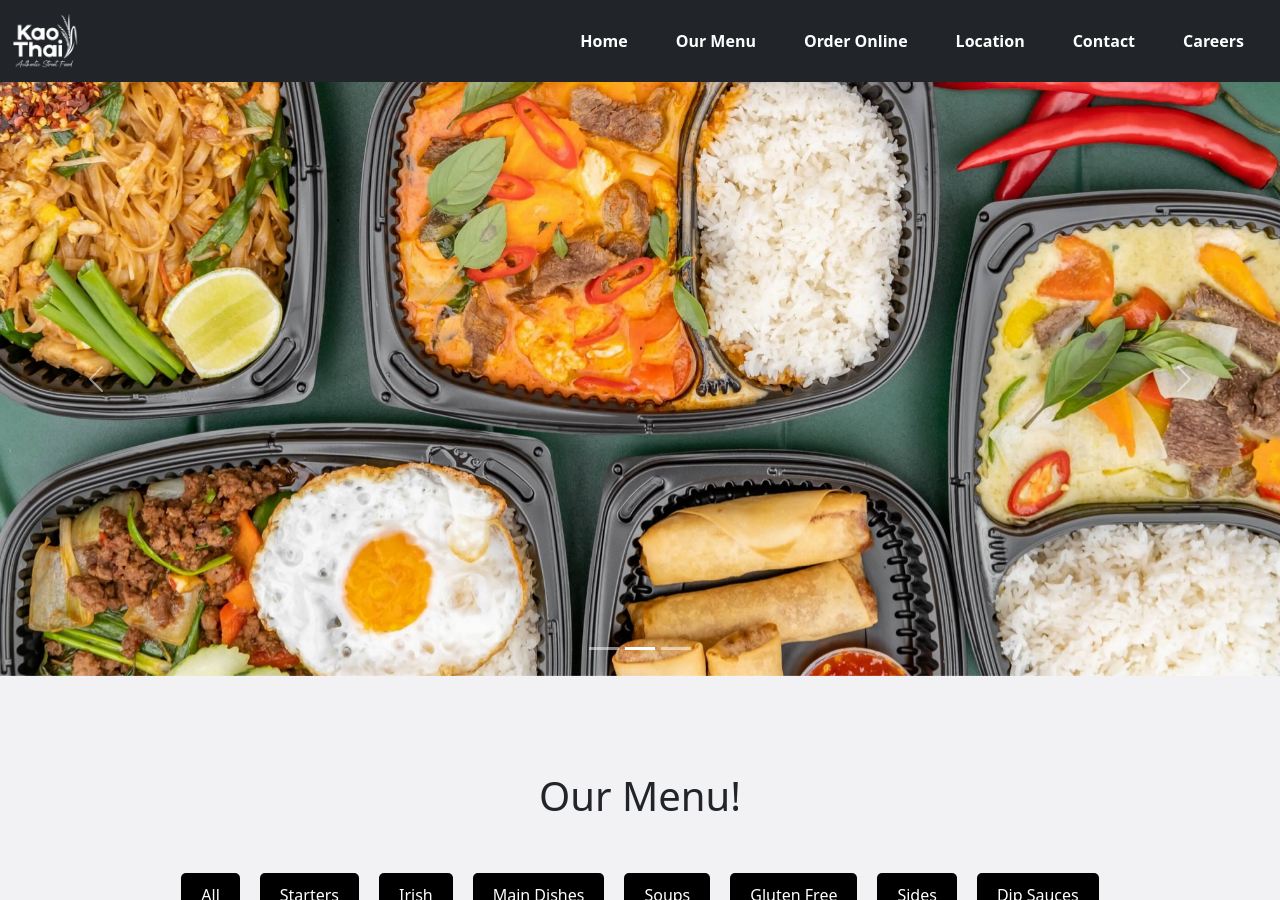
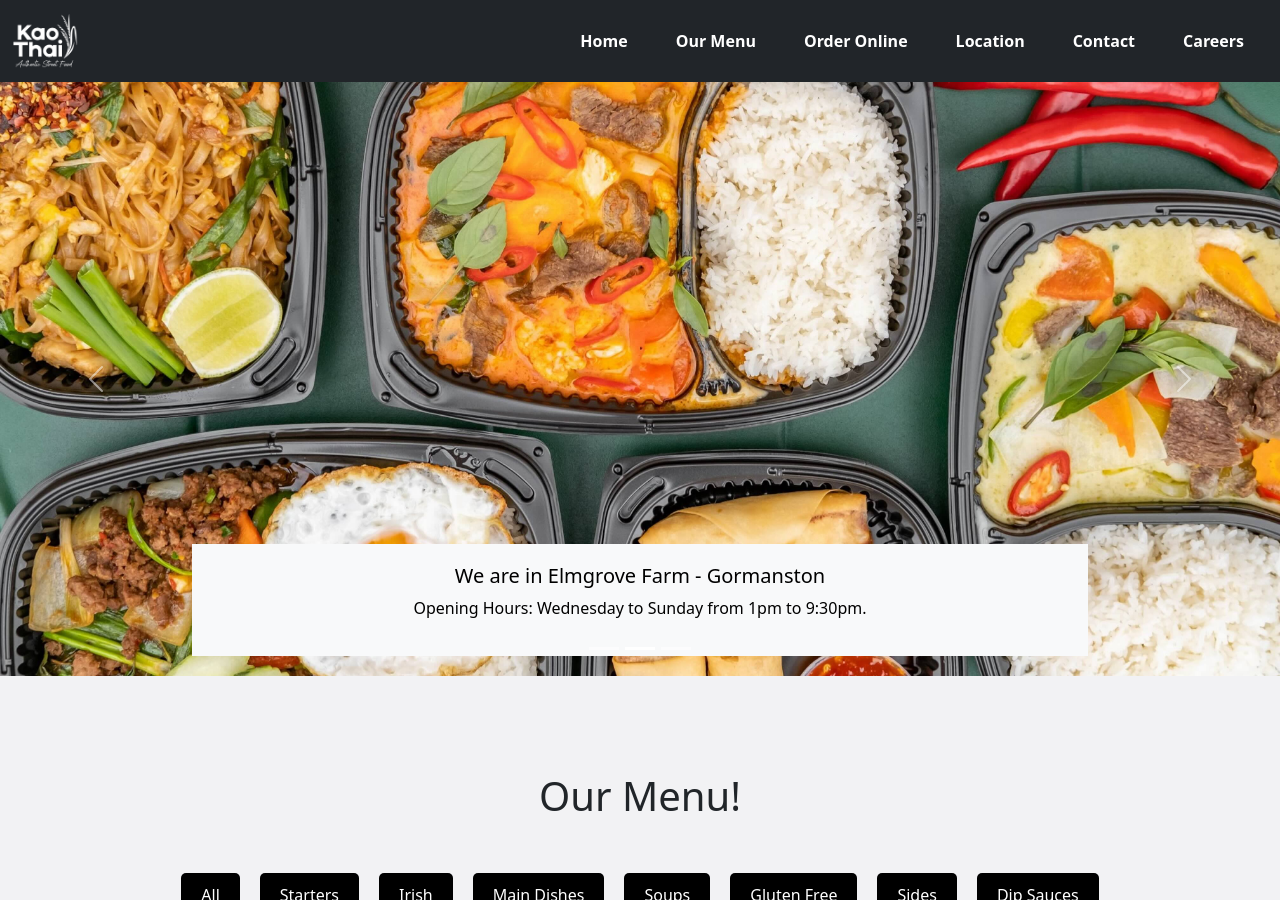
Before and after one commit to maxymo/kaothai-web, a Jekyll site: the page built from index.html, in a window 1280 px wide and 900 px high. Built offline with Jekyll 4.4.1, drawn with Linux system fonts in a browser that asks for light colours; comment, search, counter and statistics services are not loaded.

Commit message:
update carousel

```diff
--- a/index.html
+++ b/index.html
@@ -26,7 +26,7 @@
             </a>
         </div>-->
         <div class="carousel-item active">
-            <img class="d-block mx-auto w-100" src="/assets/img/carousel/truck-elmgrove-web.jpg" alt="First slide">
+            <img class="d-block mx-auto w-100" src="/assets/img/carousel/food-trailer.jpg" alt="First slide">
             <div class="carousel-caption d-none d-md-block bg-light text-bg-light">
                 <h5>{{ page.openHoursTitle }}</h5>
                 <p>{{ page.openHoursLisdornan }}</p>
@@ -34,10 +34,18 @@
         </div>
         <div class="carousel-item">
             <img class="d-block mx-auto w-100" src="/assets/img/carousel/dishes-web.jpg" alt="Second slide">
+            <div class="carousel-caption d-none d-md-block bg-light text-bg-light">
+                <h5>{{ page.openHoursTitle }}</h5>
+                <p>{{ page.openHoursLisdornan }}</p>
+            </div>
         </div>
         <div class="carousel-item">
             <a href="/order">
                 <img class="d-block mx-auto w-100" src="/assets/img/carousel/order-online-web.jpg" alt="Third slide">
+                <div class="carousel-caption d-none d-md-block bg-light text-bg-light">
+                    <h5>{{ page.openHoursTitle }}</h5>
+                    <p>{{ page.openHoursLisdornan }}</p>
+                </div>
             </a>
         </div>
     </div>
```
Also changed, not shown: assets/img/carousel/food-trailer.jpg (added).
